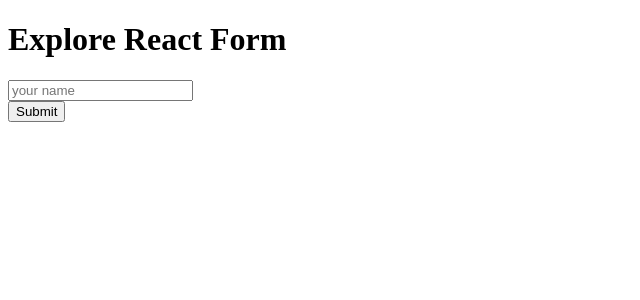
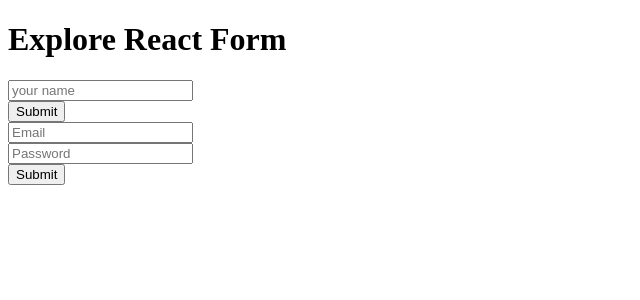
Before and after one commit to afzalhossainraju100/Explore-React-Form, a React (Vite) app: page / in a window 1280 px wide. Shown: the top 300 px of the page, without its empty margins (0-640 px from the left). Built offline with nearby package versions, Linux system fonts and the light colour scheme.

Commit message:
Explore controlField of React

```diff
--- a/src/App.jsx
+++ b/src/App.jsx
@@ -1,15 +1,15 @@
-import './App.css'
-import SimpleForm from './components/SimpleForm/SimpleForm'
+import "./App.css";
+import SimpleForm from "./components/SimpleForm/SimpleForm";
+import ControlField from "./components/ControledField/ControlField";
 
 function App() {
-
-
   return (
     <>
       <h1> Explore React Form </h1>
       <SimpleForm />
+      <ControlField></ControlField>
     </>
-  )
+  );
 }
 
-export default App
+export default App;
--- /dev/null
+++ b/src/components/ControledField/ControlField.jsx
@@ -0,0 +1,29 @@
+import React, { useState } from "react";
+
+const ControlField = () => {
+  const [password, setPassword] = useState("");
+  const handleSubmit = (e) => {
+    e.preventDefault();
+    console.log("Form submitted");
+  };
+  console.log(password);
+  return (
+    <div>
+      <form onSubmit={handleSubmit}>
+        <input type="email" placeholder="Email" required />
+        <br />
+        <input
+          type="password"
+          placeholder="Password"
+          value={password}
+          onChange={(e) => setPassword(e.target.value)}
+          required
+        />
+        <br />
+        <input type="submit" value="Submit" />
+      </form>
+    </div>
+  );
+};
+
+export default ControlField;
```
